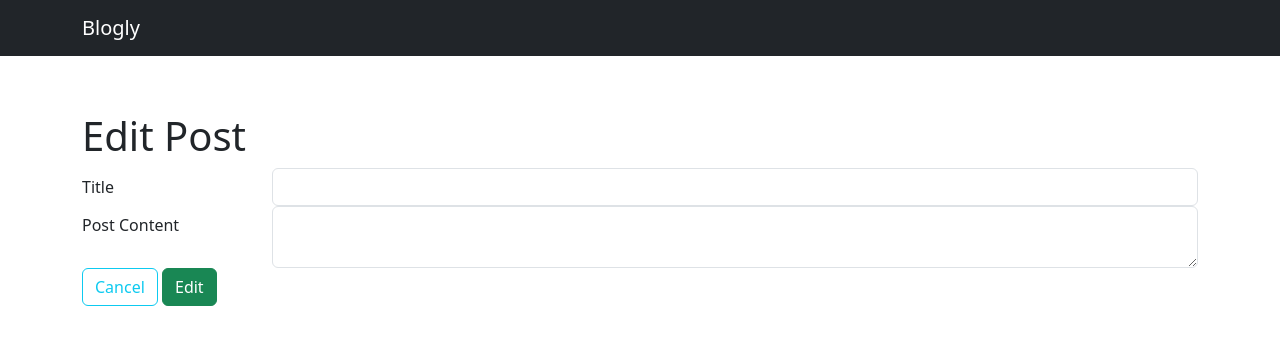
After one commit to MCollazo12/SQLAlchemy-Exercise-Part-One-, a Flask app: template templates/edit_post.html in a window 1280 px wide. The commit adds this page. Shown: the top 345 px of the page. Run offline with Flask 3, Linux system fonts and the light colour scheme; the template is opened without the code that fills it, so the values that code supplies are empty.

Commit message:
added part 2

```diff
--- a/app.py
+++ b/app.py
@@ -1,17 +1,17 @@
 """Demo app using SQLAlchemy."""
 from flask import Flask, request, redirect, render_template, flash, session
-
-
-from models import db, connect_db, User
+from models import db, connect_db, User, Post
+from datetime import datetime
 
 app = Flask(__name__)
-app.config['SECRET_KEY'] = 'secretkey123'
+app.config["SECRET_KEY"] = "secretkey123"
 
 app.config["SQLALCHEMY_DATABASE_URI"] = "postgresql:///blogly"
 app.config["SQLALCHEMY_TRACK_MODIFICATIONS"] = False
 app.config["SQLALCHEMY_ECHO"] = True
 
 connect_db(app)
+
 
 @app.route("/")
 def redirect_users():
@@ -64,7 +64,7 @@ def show_user(user_id):
     """Show info on a single user."""
 
     user = User.query.get_or_404(user_id)
-    return render_template("detail.html", user=user, user_id=user_id)
+    return render_template("detail.html", user=user)
 
 
 # Route to show the edit page for a user
@@ -114,3 +114,76 @@ def delete_user(user_id):
         return redirect("/users")
     else:
         return "User not found", 404
+
+
+@app.route("/users/<int:user_id>/posts/new")
+def new_user_post(user_id):
+    """Show form to add a post for that user"""
+
+    user = User.query.get_or_404(user_id)
+    return render_template("new_post_form.html", user=user)
+
+
+@app.route("/users/<int:user_id>/posts/new", methods=["POST"])
+def process_new_post(user_id):
+    """Handle add form; add post and redirect to the user detail page"""
+
+    user = User.query.get_or_404(user_id)
+
+    title = request.form["title"]
+    content = request.form["content"]
+
+    # Validate input fields
+    if not title or not content:
+        flash("Title and content are required", "error")
+        return redirect(f"users/{user_id}/posts/new")
+
+    # Add post to the user's posts
+    post = Post(
+        title=title, content=content, created_at=datetime.utcnow(), user_key=user_id
+    )
+    db.session.add(post)
+    db.session.commit()
+
+    flash("Post added successfuly!", "success")
+    return redirect(f"/users/{user_id}")
+
+
+@app.route("/posts/<int:post_id>")
+def show_post(post_id):
+    """Show a single post"""
+
+    post = Post.query.get_or_404(post_id)
+    return render_template("post_detail.html", post=post)
+
+
+@app.route("/posts/<int:post_id>/edit")
+def show_post_edits(post_id):
+    """Show form to edit a post or return back to user page"""
+    post = Post.query.get_or_404(post_id)
+    return render_template("edit_post.html", post=post)
+
+
+@app.route("/posts/<int:post_id>/edit", methods=["POST"])
+def process_post_edits(post_id):
+    """Handle editing of a post. Redirect back to post view."""
+
+    post = Post.query.get_or_404(post_id)
+
+    post.tile = request.form["title"]
+    post.content = request.form["content"]
+
+    db.session.commit()
+
+    flash("Post edited successfully!", "success")
+    return redirect(f"/posts/{post_id}")
+
+@app.route("/posts/<int:post_id>/delete", methods=['POST'])
+def delete_post(post_id):
+    """Delete the user's post"""
+    post = Post.query.get_or_404(post_id)
+    db.session.delete(post)
+    db.session.commit()
+
+    flash("Post deleted successfully!", "success")
+    return redirect(f"/users/{post.user_key}")
--- /dev/null
+++ b/templates/edit_post.html
@@ -0,0 +1,39 @@
+{% extends 'base.html' %}
+
+{% block title %}Edit Post{% endblock %}
+
+{% block content %}
+
+<h1>Edit Post</h1>
+
+<form method="POST" action="/posts/{{ post.id }}/edit">
+
+  <div class="form-group row">
+    <label for="title" class="col-sm-2 col-form-label">Title</label>
+    <div class="col-sm-10">
+      <input class="form-control" id="title" name="title" value="{{ post.title }}">
+    </div>
+  </div>
+
+  <div class="form-group row">
+    <label for="content" class="col-sm-2 col-form-label">Post Content</label>
+    <div class="col-sm-10">
+      <textarea class="form-control"
+                id="content"
+                name="content">{{ post.content }}</textarea>
+    </div>
+  </div>
+
+  <div class="form-group row">
+    <div class="ml-auto mr-3">
+      <a href="/users/{{ post.user_id }}" class="btn btn-outline-info">
+        Cancel
+      </a>
+      <button type="submit" class="btn btn-success">
+        Edit
+      </button>
+    </div>
+  </div>
+
+</form>
+{% endblock %}
```
Also changed, not shown: models.py (+25 -0 lines), requirements.txt (+21 -53 lines), seed.py (added, +14 -0 lines), templates/detail.html (+22 -13 lines), templates/new_post_form.html (added, +31 -0 lines), templates/post_detail.html (added, +28 -0 lines).
